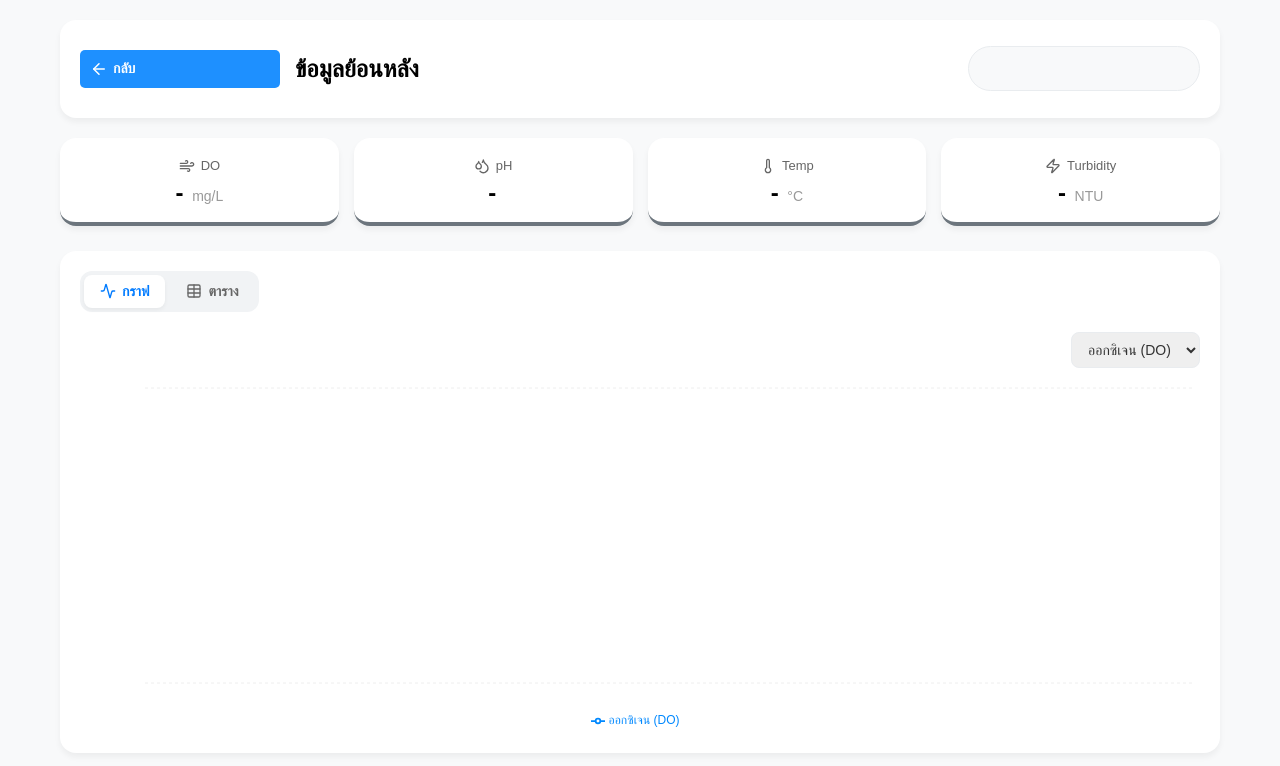
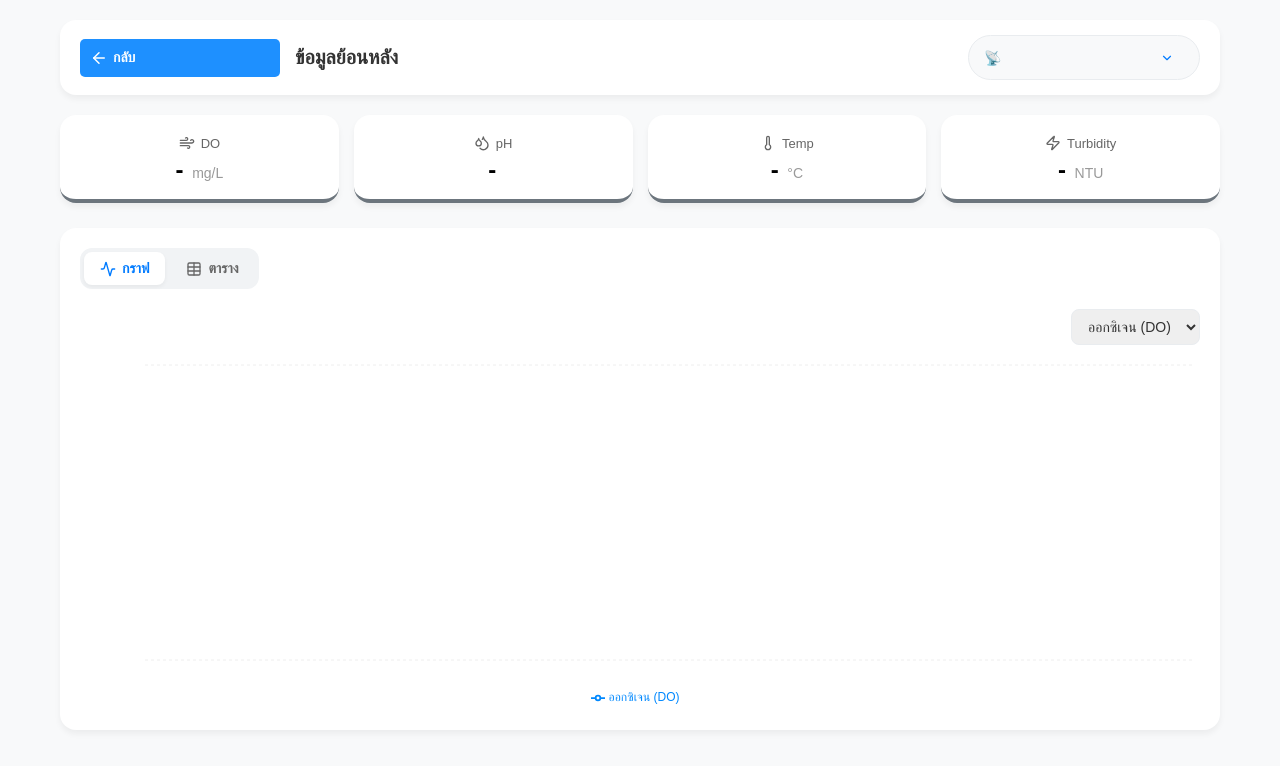
Before and after one commit to kittidaj6641/frontend_Final, a React (Create React App) app: page /water-quality in a window 1280 px wide. Shown: the top 766 px of the page. Built offline with nearby package versions, Linux system fonts and the light colour scheme.

Commit message:
Update water-quality.js

```diff
--- a/src/water-quality.js
+++ b/src/water-quality.js
@@ -4,64 +4,98 @@ import axios from 'axios';
 import { useNavigate, useSearchParams } from 'react-router-dom';
 import { motion } from 'framer-motion';
 import config from './config';
-import { checkQuality } from './waterStandard'; // <--- 1. เพิ่มบรรทัดนี้
+import { checkQuality } from './waterStandard'; // Import ฟังก์ชันตรวจสอบค่ามาตรฐาน
 import './water-quality.css';
 import {
   LineChart, Line, XAxis, YAxis, CartesianGrid, Tooltip, Legend, ResponsiveContainer
 } from 'recharts';
 import {
-  ArrowLeft, Activity, Table, Droplets, Wind, Thermometer, AlertCircle, Zap, ChevronDown, ChevronLeft, ChevronRight
+  ArrowLeft, Activity, Table, Droplets, Wind, Thermometer,
+  AlertCircle, Zap, ChevronDown, ChevronLeft, ChevronRight
 } from 'lucide-react';
 
 const WaterQuality = () => {
-  // ... (State และ useEffect เหมือนเดิม ไม่ต้องแก้) ...
   const [waterData, setWaterData] = useState([]);
-  const [devices, setDevices] = useState([]);
-  const [error, setError] = useState('');
+  const [devices, setDevices] = useState([]); // แก้ไข: ถูกเรียกใช้ใน fetchDevices แล้ว
+  const [error, setError] = useState('');     // แก้ไข: ถูกเรียกใช้ใน fetchWaterQuality และ JSX
   const [viewMode, setViewMode] = useState('chart');
   const [selectedParam, setSelectedParam] = useState('dissolved_oxygen');
+
+  // State สำหรับ Pagination
   const [currentPage, setCurrentPage] = useState(1);
   const itemsPerPage = 10;
+
   const navigate = useNavigate();
   const [searchParams, setSearchParams] = useSearchParams();
   const deviceId = searchParams.get('deviceId');
 
-  // ... (ส่วน fetchDevices และ fetchWaterQuality เหมือนเดิม) ...
+  // 1. โหลดรายชื่ออุปกรณ์
   useEffect(() => {
-    // ... (Code เดิม)
-    const fetchDevices = async () => { /* ... */ };
+    const fetchDevices = async () => {
+      const token = localStorage.getItem('token');
+      if (!token) return;
+      try {
+        const res = await axios.get(`${config.API_BASE_URL}/member/devices`, {
+            headers: { Authorization: `Bearer ${token}` }
+        });
+        setDevices(res.data); // <--- ใช้งาน setDevices ตรงนี้
+        if (!deviceId && res.data.length > 0) {
+            setSearchParams({ deviceId: res.data[0].device_id });
+        }
+      } catch (err) {
+        console.error("Failed to load devices");
+      }
+    };
     fetchDevices();
   }, [deviceId, setSearchParams]);
 
+  // 2. โหลดข้อมูลคุณภาพน้ำ
   useEffect(() => {
-    // ... (Code เดิม)
     if (!deviceId) return;
     const fetchWaterQuality = async () => {
-        // ... โค้ด fetch ข้อมูลเหมือนเดิม ...
       const token = localStorage.getItem('token');
-        if (!token) { navigate('/login'); return; }
+      if (!token) {
+        navigate('/login');
+        return;
+      }
+
       try {
-            const response = await axios.get(`${config.API_BASE_URL}/member/water-quality?deviceId=${deviceId}`, { headers: { Authorization: `Bearer ${token}` } });
+        const response = await axios.get(
+          `${config.API_BASE_URL}/member/water-quality?deviceId=${deviceId}`,
+          { headers: { Authorization: `Bearer ${token}` } }
+        );
         setWaterData(response.data);
-        } catch(err) { /*...*/ }
+        setError(''); // เคลียร์ Error เมื่อโหลดสำเร็จ
+      } catch (error) {
+        if (error.response?.status === 403) {
+           localStorage.removeItem('token');
+           navigate('/login');
+        } else {
+           setError('ไม่สามารถเชื่อมต่อกับเซิร์ฟเวอร์ หรือดึงข้อมูลได้'); // <--- ใช้งาน setError ตรงนี้
+        }
+      }
     };
+
     fetchWaterQuality();
     const intervalId = setInterval(fetchWaterQuality, 10000);
     return () => clearInterval(intervalId);
   }, [navigate, deviceId]);
 
-  // --- ลบฟังก์ชัน checkQuality เก่าออก เพราะเรา import มาแล้ว ---
-
-  // Pagination Logic
+  // Logic สำหรับ Pagination
   const indexOfLastItem = currentPage * itemsPerPage;
   const indexOfFirstItem = indexOfLastItem - itemsPerPage;
   const currentTableData = waterData.slice(indexOfFirstItem, indexOfLastItem);
   const totalPages = Math.ceil(waterData.length / itemsPerPage);
-  const changePage = (p) => { if(p >= 1 && p <= totalPages) setCurrentPage(p); };
+
+  const changePage = (pageNumber) => {
+    if(pageNumber >= 1 && pageNumber <= totalPages){
+        setCurrentPage(pageNumber);
+    }
+  };
 
   const latest = waterData.length > 0 ? waterData[0] : {};
 
-  // Chart Data Preparation
+  // ข้อมูลสำหรับกราฟ
   const chartData = [...waterData].reverse().map(item => ({
       time: new Date(item.recorded_at).toLocaleTimeString('th-TH', {hour: '2-digit', minute:'2-digit'}),
       ph: item.ph,
@@ -77,9 +111,8 @@ const WaterQuality = () => {
     { key: 'turbidity', label: 'ความขุ่น', color: '#82ca9d' }
   ];
 
-  // Component การ์ดแสดงผล (ใช้ checkQuality จากไฟล์กลาง)
   const StatCard = ({ icon: Icon, label, value, unit, type }) => {
-      const quality = checkQuality(type, value); // เรียกใช้ฟังก์ชันกลาง
+      const quality = checkQuality(type, value);
       return (
           <div className={`stat-card-small ${quality.status}`} style={{borderColor: quality.color}}>
             <span className="stat-label"><Icon size={16}/> {label}</span>
@@ -93,19 +126,42 @@ const WaterQuality = () => {
 
   return (
     <motion.div initial={{ opacity: 0 }} animate={{ opacity: 1 }} className="water-quality-page">
-      {/* ... (Header เหมือนเดิม) ... */}
       <header className="page-header">
-         {/* ... Code Header ... */}
-         <div className="header-left"><button className="back-btn" onClick={() => navigate('/')}><ArrowLeft size={18} /> กลับ</button><h2>ข้อมูลย้อนหลัง</h2></div>
+        <div className="header-left">
+            <button className="back-btn" onClick={() => navigate('/')}>
+                <ArrowLeft size={18} /> กลับ
+            </button>
+            <div className="header-title">
+                <h2>ข้อมูลย้อนหลัง</h2>
+            </div>
+        </div>
+
         <div className="device-selector">
-             {/* ... Code Dropdown ... */}
-             <select className="device-select" value={deviceId || ''} onChange={(e) => setSearchParams({ deviceId: e.target.value })}>
-                {devices.map(d => <option key={d.device_id} value={d.device_id}>{d.device_name}</option>)}
+            <span style={{fontWeight:'bold', color:'#555', fontSize:'14px'}}>📡</span>
+            <div style={{position:'relative', width:'100%'}}>
+                <select
+                    className="device-select"
+                    value={deviceId || ''}
+                    onChange={(e) => setSearchParams({ deviceId: e.target.value })}
+                >
+                    {/* Map รายชื่อ devices ที่โหลดมา */}
+                    {devices.map(d => (
+                        <option key={d.device_id} value={d.device_id}>{d.device_name}</option>
+                    ))}
                 </select>
+                {/* ใช้งาน ChevronDown ตรงนี้ */}
+                <ChevronDown size={14} style={{position:'absolute', right:10, top:'50%', transform:'translateY(-50%)', pointerEvents:'none', color:'#007bff'}}/>
+            </div>
         </div>
       </header>
 
-      {/* ... (Latest Stats เหมือนเดิม) ... */}
+      {/* แสดง Error Bar เมื่อมี error */}
+      {error && (
+        <div style={{background: '#ffebee', color: '#c62828', padding: '15px', borderRadius: '12px', marginBottom: '20px', display:'flex', alignItems:'center', gap:'10px', fontSize:'14px'}}>
+          <AlertCircle size={20} /> {error}
+        </div>
+      )}
+
       <section className="latest-stats-grid">
          <StatCard icon={Wind} label="DO" value={latest.dissolved_oxygen} unit="mg/L" type="do" />
          <StatCard icon={Droplets} label="pH" value={latest.ph} unit="" type="ph" />
@@ -114,17 +170,23 @@ const WaterQuality = () => {
       </section>
 
       <section className="analysis-container">
-        {/* ... (Tabs และ Chart เหมือนเดิม) ... */}
         <div className="tabs">
-            <button className={`tab-btn ${viewMode === 'chart' ? 'active' : ''}`} onClick={() => setViewMode('chart')}><Activity size={16} /> กราฟ</button>
-            <button className={`tab-btn ${viewMode === 'table' ? 'active' : ''}`} onClick={() => setViewMode('table')}><Table size={16} /> ตาราง</button>
+            <button className={`tab-btn ${viewMode === 'chart' ? 'active' : ''}`} onClick={() => setViewMode('chart')}>
+                <Activity size={16} /> กราฟ
+            </button>
+            <button className={`tab-btn ${viewMode === 'table' ? 'active' : ''}`} onClick={() => setViewMode('table')}>
+                <Table size={16} /> ตาราง
+            </button>
         </div>
 
         {viewMode === 'chart' ? (
-             /* ... (Chart Code เหมือนเดิม) ... */
             <div>
                 <div className="filter-bar">
-                    <select className="param-select" value={selectedParam} onChange={(e) => setSelectedParam(e.target.value)}>
+                    <select
+                        className="param-select"
+                        value={selectedParam}
+                        onChange={(e) => setSelectedParam(e.target.value)}
+                    >
                         {parameters.map(p => <option key={p.key} value={p.key}>{p.label}</option>)}
                     </select>
                 </div>
@@ -136,7 +198,10 @@ const WaterQuality = () => {
                             <YAxis tick={{fontSize: 12}} />
                             <Tooltip wrapperStyle={{fontSize:'12px'}} />
                             <Legend wrapperStyle={{fontSize:'12px'}} />
-                            {parameters.map(p => (selectedParam === p.key && <Line key={p.key} type="monotone" dataKey={selectedParam === 'dissolved_oxygen' ? 'do' : selectedParam === 'temperature' ? 'temp' : selectedParam} stroke={p.color} strokeWidth={3} name={p.label} dot={false} />))}
+                            {parameters.map(p => (
+                                selectedParam === p.key &&
+                                <Line key={p.key} type="monotone" dataKey={selectedParam === 'dissolved_oxygen' ? 'do' : selectedParam === 'temperature' ? 'temp' : selectedParam} stroke={p.color} strokeWidth={3} name={p.label} dot={false} />
+                            ))}
                         </LineChart>
                     </ResponsiveContainer>
                 </div>
@@ -146,18 +211,21 @@ const WaterQuality = () => {
                 <table className="data-table">
                     <thead>
                         <tr>
-                            <th>เวลา</th><th>DO</th><th>pH</th><th>Temp</th><th>Turbid</th><th>สถานะ</th>
+                            <th>เวลา</th>
+                            <th>DO</th>
+                            <th>pH</th>
+                            <th>Temp</th>
+                            <th>Turbid</th>
+                            <th>สถานะ</th>
                         </tr>
                     </thead>
                     <tbody>
                         {currentTableData.map((row, index) => {
-                            // เรียกใช้ checkQuality จากไฟล์กลาง
                             const qDO = checkQuality('do', row.dissolved_oxygen);
                             const qPH = checkQuality('ph', row.ph);
                             const qTemp = checkQuality('temp', row.temperature);
                             const qTurb = checkQuality('turbidity', row.turbidity);
 
-                            // รวบรวม Alert
                             const alerts = [];
                             if(qDO.status === 'warning') alerts.push(qDO.msg);
                             if(qPH.status === 'warning') alerts.push(qPH.msg);
@@ -167,7 +235,6 @@ const WaterQuality = () => {
                             return (
                                 <tr key={index}>
                                     <td>{new Date(row.recorded_at).toLocaleTimeString('th-TH', {hour:'2-digit', minute:'2-digit'})}</td>
-                                    {/* ใช้สีจาก checkQuality โดยตรง */}
                                     <td style={{color: qDO.color, fontWeight: qDO.status === 'warning' ? 'bold' : 'normal'}}>{row.dissolved_oxygen}</td>
                                     <td style={{color: qPH.color, fontWeight: qPH.status === 'warning' ? 'bold' : 'normal'}}>{row.ph}</td>
                                     <td style={{color: qTemp.color, fontWeight: qTemp.status === 'warning' ? 'bold' : 'normal'}}>{row.temperature}</td>
@@ -176,7 +243,15 @@ const WaterQuality = () => {
                                         {alerts.length > 0 ? (
                                             <div style={{display:'flex', flexWrap:'wrap', gap:'4px'}}>
                                                 {alerts.map((alert, idx) => (
-                                                    <span key={idx} style={{background: '#ffebee', color: '#c62828', padding: '2px 8px', borderRadius: '12px', fontSize: '11px', border: '1px solid #ffcdd2', whiteSpace: 'nowrap'}}>
+                                                    <span key={idx} style={{
+                                                        background: '#ffebee',
+                                                        color: '#c62828',
+                                                        padding: '2px 8px',
+                                                        borderRadius: '12px',
+                                                        fontSize: '11px',
+                                                        border: '1px solid #ffcdd2',
+                                                        whiteSpace: 'nowrap'
+                                                    }}>
                                                         {alert}
                                                     </span>
                                                 ))}
@@ -190,13 +265,51 @@ const WaterQuality = () => {
                         })}
                     </tbody>
                 </table>
-                {/* ... (Pagination Code เหมือนเดิม) ... */}
+
+                {/* ส่วนควบคุม Pagination */}
                 {waterData.length > 0 && (
-                    <div className="pagination-controls" style={{display: 'flex', justifyContent: 'space-between', alignItems: 'center', padding: '15px 0', borderTop: '1px solid #eee', marginTop: '10px'}}>
-                        <span style={{fontSize: '13px', color: '#666'}}>หน้า {currentPage} จาก {totalPages}</span>
+                    <div className="pagination-controls" style={{
+                        display: 'flex',
+                        justifyContent: 'space-between',
+                        alignItems: 'center',
+                        padding: '15px 0',
+                        borderTop: '1px solid #eee',
+                        marginTop: '10px'
+                    }}>
+                        <span style={{fontSize: '13px', color: '#666'}}>
+                            หน้า {currentPage} จาก {totalPages}
+                        </span>
+
                         <div style={{display: 'flex', gap: '5px'}}>
-                            <button onClick={() => changePage(currentPage - 1)} disabled={currentPage === 1} style={{padding: '5px 10px', border: '1px solid #ddd', borderRadius: '6px', cursor: currentPage === 1 ? 'default' : 'pointer'}}><ChevronLeft size={16}/></button>
-                            <button onClick={() => changePage(currentPage + 1)} disabled={currentPage === totalPages} style={{padding: '5px 10px', border: '1px solid #ddd', borderRadius: '6px', cursor: currentPage === totalPages ? 'default' : 'pointer'}}><ChevronRight size={16}/></button>
+                            <button
+                                onClick={() => changePage(currentPage - 1)}
+                                disabled={currentPage === 1}
+                                style={{
+                                    padding: '5px 10px',
+                                    border: '1px solid #ddd',
+                                    borderRadius: '6px',
+                                    background: currentPage === 1 ? '#f5f5f5' : '#fff',
+                                    cursor: currentPage === 1 ? 'default' : 'pointer',
+                                    display: 'flex', alignItems: 'center'
+                                }}
+                            >
+                                <ChevronLeft size={16}/>
+                            </button>
+
+                            <button
+                                onClick={() => changePage(currentPage + 1)}
+                                disabled={currentPage === totalPages}
+                                style={{
+                                    padding: '5px 10px',
+                                    border: '1px solid #ddd',
+                                    borderRadius: '6px',
+                                    background: currentPage === totalPages ? '#f5f5f5' : '#fff',
+                                    cursor: currentPage === totalPages ? 'default' : 'pointer',
+                                    display: 'flex', alignItems: 'center'
+                                }}
+                            >
+                                <ChevronRight size={16}/>
+                            </button>
                         </div>
                     </div>
                 )}
@@ -206,4 +319,5 @@ const WaterQuality = () => {
     </motion.div>
   );
 };
+
 export default WaterQuality;
```
Lines whose indentation alone changed are shown as unchanged.
